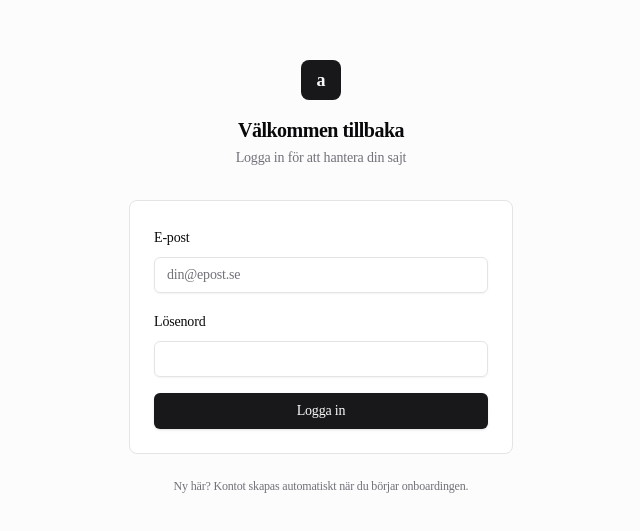
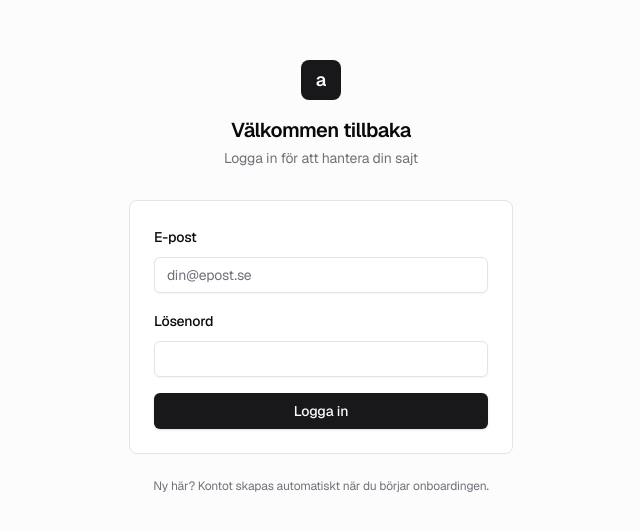
Before and after one commit to buenosweden/aiwebb-dashboard, a Next.js app: page /login in a window 1280 px wide. Shown: the part 123-654 px from the top of the page, without its empty margins (319-959 px from the left). Built offline with nearby package versions, Linux system fonts and the light colour scheme.

Commit message:
feat: Geist via next/font

```diff
--- a/app/globals.css
+++ b/app/globals.css
@@ -1,4 +1,3 @@
-@import url('https://fonts.googleapis.com/css2?family=Geist:wght@400;500;600&display=swap');
 @tailwind base;
 @tailwind components;
 @tailwind utilities;
--- a/app/layout.tsx
+++ b/app/layout.tsx
@@ -1,5 +1,11 @@
 import type { Metadata } from "next";
+import { Geist } from "next/font/google";
 import "./globals.css";
+
+const geist = Geist({
+  subsets: ["latin"],
+  variable: "--font-sans",
+});
 
 export const metadata: Metadata = {
   title: {
@@ -15,7 +21,7 @@ export default function RootLayout({
   children: React.ReactNode;
 }) {
   return (
-    <html lang="sv" suppressHydrationWarning>
+    <html lang="sv" className={geist.variable} suppressHydrationWarning>
       <body className="min-h-screen bg-background font-sans antialiased">
         {children}
       </body>
```
